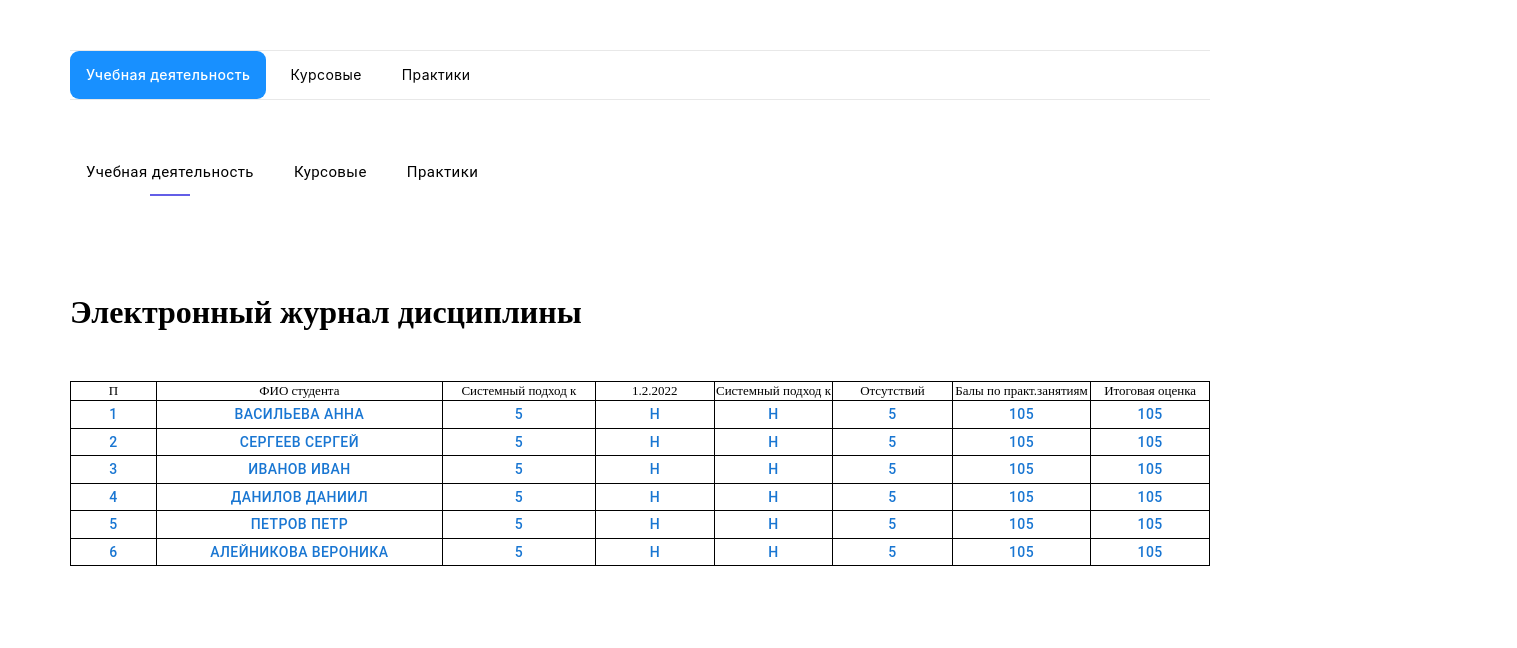
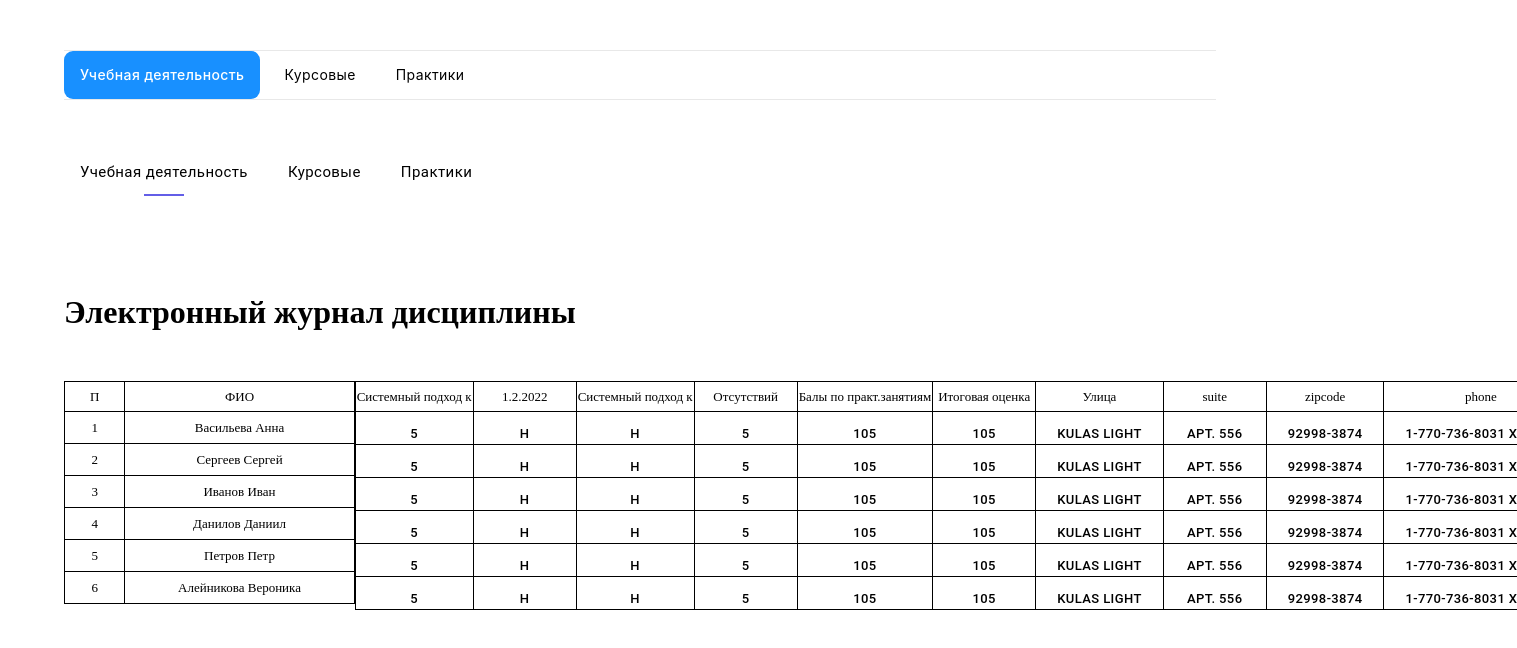
Before and after one commit to Umka1993/floatingPopup, a React (Create React App) app: page / in a window 1280 px wide. Shown: the top 648 px of the page, 1517 px wide, since content can reach past the window. Built offline with nearby package versions, Linux system fonts and the light colour scheme.

Commit message:
add horizontal scroll and shadow popup

```diff
--- a/package.json
+++ b/package.json
@@ -20,8 +20,10 @@
     "npm-sass": "^3.0.0",
     "react": "^17.0.2",
     "react-dom": "^17.0.2",
+    "react-horizontal-scrolling-menu": "^2.7.0",
     "react-redux": "^7.2.6",
     "react-scripts": "^5.0.0",
+    "react-scroll-horizontal": "^1.6.6",
     "typescript": "^4.5.5",
     "typescript-eslint": "^0.0.1-alpha.0",
     "web-vitals": "^2.1.4"
--- a/src/assets/style/main.scss
+++ b/src/assets/style/main.scss
@@ -23,7 +23,8 @@ h5 {
 .container {
   margin: 0 auto;
   width: 90%;
-  max-width: 1140px;
+  max-width: 1440px;
+
 }
 
 button {
@@ -54,15 +55,20 @@ a {
   text-decoration: none;
 }
 
-tr{
-  border: 1px solid red;
-}
 td {
   font-size: 13px;
   border: 1px solid black;
   color: black;
   text-align: center;
   width: 3%;
+  &:focus {
+    //box-shadow: 0px 0px 100vw 100vw rgba(0, 0, 0, 0.2);
+    table {
+      box-shadow: 0px 0px 100vw 100vw rgba(0, 0, 0, 0.2);
+    }
+
+  }
+
   .MuiGrid-item{
     .MuiTooltip-popper{
       width: 500px;
@@ -74,6 +80,8 @@ td {
         box-shadow: -1px 1px 8px 10px rgba(0, 0, 0, 0.25);
         margin-left: 10px;
         margin-right: 9px;
+        //box-shadow: 0px 0px 100vw 100vw rgba(0, 0, 0, 0.2);
+
       }
     }
   }
@@ -97,7 +105,8 @@ td {
     color: white;
   }
   &:nth-child(1){
-    max-width: 10px;
+    //max-width: 10px;
+    height: 30px;
     button{
       min-width: 0;
     }
@@ -110,3 +119,9 @@ td {
     width: 5%;
   }
 }
+.shadow {
+  box-shadow: 0px 0px 100vw 100vw rgba(0, 0, 0, 0.2);
+}
+.modal{
+  border: 1px solid red;
+}
--- a/src/pages/Table/TableBody/TableBody.tsx
+++ b/src/pages/Table/TableBody/TableBody.tsx
@@ -1,18 +1,14 @@
-import React from 'react';
+import React, {useEffect, useState} from 'react';
 import s from './tableBody.module.scss';
 import {TableHeader} from './TableHeader/TableHeader';
 import {useAppSelector} from '../../../core/redux/hooks/redux';
 import {TableRow} from './TableRow/TableRow';
+import {setModalOpen, setUserId} from '../../../reduxModule/users/usersDataSlice';
+import {useDispatch} from 'react-redux';
 
 export const TableBody = () => {
-  const {date} = useAppSelector((state) => state.users);
+  const {date, rowsValue, userNames, modalOpen} = useAppSelector((state) => state.users);
   const headerTable = [
-    {
-      value: 'П',
-    },
-    {
-      value: 'ФИО студента',
-    },
     {
       value: 'Системный подход к',
     },
@@ -31,12 +27,64 @@ export const TableBody = () => {
     {
       value: 'Итоговая оценка',
     },
+    {
+      value: 'Улица',
+    },
+    {
+      value: 'suite',
+    },
+    {
+      value: 'zipcode',
+    },
+    {
+      value: 'phone',
+    },
+    {
+      value: 'website',
+    },
   ];
-  const {rowsValue} =useAppSelector((state) => state.users);
+  const [selectedId, setSelectedId] = useState('');
+
+  const dispatch = useDispatch();
+
+  const setUserData = (id:string)=>{
+    dispatch(setModalOpen(id));
+    const number = id.split('');
+    dispatch(setUserId(number[0]));
+  };
+
+  useEffect( ()=>{
+    setUserData(selectedId);
+  }, [selectedId]);
 
 
   return (
     <div className={s.block}>
+      <table>
+        <div className={s.wrap}>
+          <div className={s.fixedBlock}>
+            <table>
+              <thead>
+                <tr>
+                  <td>П</td>
+                  <td>ФИО</td>
+                </tr>
+              </thead>
+              <tbody>
+                {userNames.map( (user)=>{
+                  return (
+                    <tr key={user.id}>
+                      <td>{user.id}</td>
+                      <td>{user.name}</td>
+                    </tr>
+                  );
+                })
+                }
+              </tbody>
+            </table>
+          </div>
+          <div className={`${modalOpen ? 'shadow' : ''} ${s.scrollContainer}`}>
+            {/* <HorizontalScroll>*/}
             <table>
               <thead>
                 <tr>
@@ -46,13 +94,20 @@ export const TableBody = () => {
                 </tr>
               </thead>
               <tbody>
-
                 {rowsValue.map((item)=>
-            <TableRow key={item.id} {...item}/>,
+                  <TableRow key={item.id} {...item} setSelectedId={setSelectedId}/>,
                 )}
-
               </tbody>
             </table>
+
+            {/* </HorizontalScroll>*/}
+
+          </div>
+        </div>
+
+      </table>
+
+
     </div>
   );
 };
--- a/src/pages/Table/TableBody/TableHeader/TableHeader.tsx
+++ b/src/pages/Table/TableBody/TableHeader/TableHeader.tsx
@@ -4,7 +4,7 @@ import React from 'react';
 export const TableHeader = ({value}: {value: string}) => {
   return (
     <>
-      <td>{value}</td>
+      <td >{value}</td>
     </>
 
   );
--- a/src/pages/Table/TableBody/TableRow/TableRow.tsx
+++ b/src/pages/Table/TableBody/TableRow/TableRow.tsx
@@ -1,58 +1,109 @@
 import React from 'react';
 import {IUser} from '../../../../type/type';
-import {TriggersTooltips} from '../../../../ui/Popap/Button';
-import {useDispatch} from 'react-redux';
-import {setUserId} from '../../../../reduxModule/users/usersDataSlice';
+import {TriggersTooltips} from '../../../../ui/Tooltip/Tooltip';
+import {useAppSelector} from '../../../../core/redux/hooks/redux';
 
 
-export const TableRow = ({id, noteAnalitic, note, dateValue, balls, finalGrade, name, absent}:IUser):JSX.Element => {
-  const dispatch = useDispatch();
+export const TableRow = ({id, noteAnalitic, note, dateValue, balls, finalGrade, absent,
+  street,
+  suite,
+  zipcode,
+  phone,
+  website,
+  setSelectedId,
+}:IUser):JSX.Element => {
+  const {modalOpen}= useAppSelector((state) => state.users);
 
-  const setUserData = (id:string)=>{
-    dispatch(setUserId(id));
-  };
 
   return (
     <>
       <tr>
-        <td onClick={()=>setUserData(id)}>
-          <TriggersTooltips >
-            {id}
-          </TriggersTooltips>
-        </td>
-        <td onClick={()=>setUserData(id)}>
-          <TriggersTooltips>
-            {name}
-          </TriggersTooltips>
-        </td>
-        <td onClick={()=>setUserData(id)}>
+        <td id={`${id}noteAnalitic`}
+          className={modalOpen === `${id}noteAnalitic` ? 'shadow' : undefined}
+          onClick={ ((event) => setSelectedId ? setSelectedId(event.currentTarget.id) : null)}
+        >
           <TriggersTooltips>
             {noteAnalitic}
           </TriggersTooltips>
         </td>
-        <td onClick={()=>setUserData(id)}>
+        <td id={`${id}note`}
+          className={modalOpen === `${id}note` ? 'shadow' : undefined}
+          onClick={ ((event) => setSelectedId ? setSelectedId(event.currentTarget.id) : null)}
+        >
           <TriggersTooltips>
             {note}
           </TriggersTooltips>
         </td>
-        <td onClick={()=>setUserData(id)}>
+        <td id={`${id}dateValue`}
+          className={modalOpen === `${id}dateValue` ? 'shadow' : undefined}
+          onClick={ ((event) => setSelectedId ? setSelectedId(event.currentTarget.id) : null)}
+        >
           <TriggersTooltips>
             {dateValue}
           </TriggersTooltips>
         </td>
-        <td onClick={()=>setUserData(id)}>
+        <td id={`${id}absent`}
+          className={modalOpen === `${id}absent` ? 'shadow' : undefined}
+          onClick={ ((event) => setSelectedId ? setSelectedId(event.currentTarget.id) : null)}
+        >
           <TriggersTooltips>
             {absent}
           </TriggersTooltips>
         </td>
-        <td onClick={()=>setUserData(id)}>
+        <td id={`${id}balls`}
+          className={modalOpen === `${id}balls` ? 'shadow' : undefined}
+          onClick={ ((event) => setSelectedId ? setSelectedId(event.currentTarget.id) : null)}
+        >
           <TriggersTooltips>
             {balls}
           </TriggersTooltips>
         </td>
-        <td onClick={()=>setUserData(id)}>
+        <td id={`${id}finalGrade`}
+          className={modalOpen === `${id}finalGrade` ? 'shadow' : undefined}
+          onClick={ ((event) => setSelectedId ? setSelectedId(event.currentTarget.id) : null)}
+        >
           <TriggersTooltips>
             {finalGrade}
+          </TriggersTooltips>
+        </td>
+        <td id={`${id}street`}
+          className={modalOpen === `${id}street` ? 'shadow' : undefined}
+          onClick={ ((event) => setSelectedId ? setSelectedId(event.currentTarget.id) : null)}
+        >
+          <TriggersTooltips>
+            {street}
+          </TriggersTooltips>
+        </td>
+        <td id={`${id}suite`}
+          className={modalOpen === `${id}suite` ? 'shadow' : undefined}
+          onClick={ ((event) => setSelectedId ? setSelectedId(event.currentTarget.id) : null)}
+        >
+          <TriggersTooltips>
+            {suite}
+          </TriggersTooltips>
+        </td>
+        <td id={`${id}zipcode`}
+          className={modalOpen === `${id}zipcode` ? 'shadow' : undefined}
+          onClick={ ((event) => setSelectedId ? setSelectedId(event.currentTarget.id) : null)}
+        >
+          <TriggersTooltips>
+            {zipcode}
+          </TriggersTooltips>
+        </td>
+        <td id={`${id}phone`}
+          className={modalOpen === `${id}phone` ? 'shadow' : undefined}
+          onClick={ ((event) => setSelectedId ? setSelectedId(event.currentTarget.id) : null)}
+        >
+          <TriggersTooltips>
+            {phone}
+          </TriggersTooltips>
+        </td>
+        <td id={`${id}website`}
+          className={modalOpen === `${id}website` ? 'shadow' : undefined}
+          onClick={ ((event) => setSelectedId ? setSelectedId(event.currentTarget.id) : null)}
+        >
+          <TriggersTooltips>
+            {website}
           </TriggersTooltips>
         </td>
       </tr>
--- a/src/pages/Table/TableBody/tableBody.module.scss
+++ b/src/pages/Table/TableBody/tableBody.module.scss
@@ -1,18 +1,68 @@
 .block{
   margin-top: 50px;
-  width: 100%;
   max-width: 100%;
   border-radius: 5px;
   font-weight: normal;
   border: none;
   border-collapse: collapse;
+  //.shadow{
+  //  box-shadow: 0px 0px 100vw 100vw rgba(0, 0, 0, 0.2);
+  //}
   table{
     border-radius: 5px;
     font-weight: normal;
     border: none;
     border-collapse: collapse;
     width: 100%;
-    max-width: 100%;
+
+    .wrap {
+      display: flex;
+      align-items: stretch;
+      padding-bottom: 10px;
+
+
+      .fixedBlock{
+        flex: 10%;
+        table{
+          min-height: calc(100% - 6px);
+          td{
+            height: 30px;
+          }
+        }
+      }
+      .scrollContainer{
+        overflow-x: auto;
+        white-space: nowrap;
+        width: 80%;
+
+
+        &::-webkit-scrollbar {
+          width: 0;
+          height: 6px;
+        }
+        &::-webkit-scrollbar-thumb {
+          border-radius: 10px;
+          background-color: #18aaaa;
+          padding: 10px;
+        }
+        &::-webkit-scrollbar-track {
+          border-radius: 10px;
+          background-color: #f9f9fd;
+        }
+        &::-webkit-scrollbar-track {
+          border-radius: 40px;
+        }
+        table{
+          td {
+            min-width: 100px;
+          }
+        }
+      }
+    }
+
+
+
+
   }
 
 }
--- a/src/reduxModule/users/usersDataSlice.ts
+++ b/src/reduxModule/users/usersDataSlice.ts
@@ -1,65 +1,158 @@
 import {createSlice} from '@reduxjs/toolkit';
 
 const initialState ={
-  rowsValue: [
+  modalOpen: '',
+  userNames: [
     {
       id: '1',
       name: 'Васильева Анна',
+    },
+    {
+      id: '2',
+      name: 'Сергеев Сергей',
+    },
+    {
+      id: '3',
+      name: 'Иванов Иван',
+    },
+    {
+      id: '4',
+      name: 'Данилов Даниил',
+    },
+    {
+      id: '5',
+      name: 'Петров Петр',
+    },
+    {
+      id: '6',
+      name: 'Алейникова Вероника',
+    },
+  ],
+  rowsValue: [
+    {
+
+      id: '1',
       note: 'H',
       dateValue: 'H',
       noteAnalitic: '5',
       absent: '5',
       balls: '105',
       finalGrade: '105',
+      year: '25',
+      city: 'Moskow',
+      color: 'black',
+      size: 'L',
+      address: 'Street',
+      street: 'Kulas Light',
+      suite: 'Apt. 556',
+      zipcode: '92998-3874',
+      phone: '1-770-736-8031 x56442',
+      website: 'hildegard.org',
+
     },
     {
+
       id: '2',
-      name: 'Сергеев Сергей',
       note: 'H',
       dateValue: 'H',
       noteAnalitic: '5',
       absent: '5',
       balls: '105',
       finalGrade: '105',
+      year: '25',
+      city: 'Moskow',
+      color: 'black',
+      size: 'L',
+      address: 'Street',
+      street: 'Kulas Light',
+      suite: 'Apt. 556',
+      zipcode: '92998-3874',
+      phone: '1-770-736-8031 x56442',
+      website: 'hildegard.org',
+
     }, {
+
       id: '3',
-      name: 'Иванов Иван',
       note: 'H',
       dateValue: 'H',
       noteAnalitic: '5',
       absent: '5',
       balls: '105',
       finalGrade: '105',
+      year: '25',
+      city: 'Moskow',
+      color: 'black',
+      size: 'L',
+      address: 'Street',
+      street: 'Kulas Light',
+      suite: 'Apt. 556',
+      zipcode: '92998-3874',
+      phone: '1-770-736-8031 x56442',
+      website: 'hildegard.org',
+
     },
     {
+
       id: '4',
-      name: 'Данилов Даниил',
       note: 'H',
       dateValue: 'H',
       noteAnalitic: '5',
       absent: '5',
       balls: '105',
       finalGrade: '105',
+      year: '25',
+      city: 'Moskow',
+      color: 'black',
+      size: 'L',
+      address: 'Street',
+      street: 'Kulas Light',
+      suite: 'Apt. 556',
+      zipcode: '92998-3874',
+      phone: '1-770-736-8031 x56442',
+      website: 'hildegard.org',
+
     },
     {
+
       id: '5',
-      name: 'Петров Петр',
       note: 'H',
       dateValue: 'H',
       noteAnalitic: '5',
       absent: '5',
       balls: '105',
       finalGrade: '105',
+      year: '25',
+      city: 'Moskow',
+      color: 'black',
+      size: 'L',
+      address: 'Street',
+      street: 'Kulas Light',
+      suite: 'Apt. 556',
+      zipcode: '92998-3874',
+      phone: '1-770-736-8031 x56442',
+      website: 'hildegard.org',
+
     },
     {
+
       id: '6',
-      name: 'Алейникова Вероника',
       note: 'H',
       dateValue: 'H',
       noteAnalitic: '5',
       absent: '5',
       balls: '105',
       finalGrade: '105',
+      year: '25',
+      city: 'Moskow',
+      color: 'black',
+      size: 'L',
+      address: 'Street',
+      street: 'Kulas Light',
+      suite: 'Apt. 556',
+      zipcode: '92998-3874',
+      phone: '1-770-736-8031 x56442',
+      website: 'hildegard.org',
+
     },
   ],
   userId: '',
@@ -74,10 +167,14 @@ const UsersSlice = createSlice({
     setUserId(state, {payload}) {
       state.userId = payload;
     },
+    setModalOpen(state, {payload}) {
+      state.modalOpen = payload;
+    },
   },
 });
 
 export const userSlice = UsersSlice.reducer;
 export const {
   setUserId,
+  setModalOpen,
 } = UsersSlice.actions;
--- a/src/ui/Lauout/Layout.tsx
+++ b/src/ui/Lauout/Layout.tsx
@@ -2,7 +2,7 @@ import React, {ReactNode} from 'react';
 
 export const Layout = ({children}:{children: ReactNode}) => {
   return (
-    <div className='container' >
+    <div className='container'>
       {children}
     </div>
   );
--- a/src/ui/Popap/Popup.tsx
+++ b/src/ui/Popap/Popup.tsx
@@ -3,15 +3,17 @@ import s from './popup.module.scss';
 import {useAppSelector} from '../../core/redux/hooks/redux';
 import {IUser} from '../../type/type';
 
-export const Popup = () => {
-  const {rowsValue, userId, date} =useAppSelector((state) => state.users);
+export const Popup = ({handleTooltipClose}:{handleTooltipClose:()=>void}) => {
+  const {rowsValue, userId, date, userNames} =useAppSelector((state) => state.users);
   const [user, setUser] = useState<IUser>();
-
+  const [userName, setUserName] = useState<string>();
 
   useEffect( ()=>{
-    if (rowsValue && userId) {
-      const selectedUser = rowsValue.find((i)=>i.id===`${userId}`);
-      setUser(selectedUser);
+    if (rowsValue && userId && userNames) {
+      const selectedData = rowsValue.find((i)=>i.id===`${userId}`);
+      const selectedUserName = userNames.find((i)=>i.id===`${userId}`);
+      setUser(selectedData);
+      setUserName(selectedUserName?.name);
     }
   }, [userId]);
   return (
@@ -19,7 +21,7 @@ export const Popup = () => {
       <h2>Поставить Отметку</h2>
       <div className={s.row}>
         <p >Студент</p>
-        <p >{user?.name}</p>
+        <p >{userName}</p>
       </div>
       <div className={s.row}>
         <p >Дата</p>
@@ -33,7 +35,7 @@ export const Popup = () => {
       <input type="text" value={user?.absent}
       />
 
-      <button>Поставить отметку</button>
+      <button onClick={()=>handleTooltipClose}>Поставить отметку</button>
 
     </div>
   );
--- a/src/ui/Popap/Button.tsx
+++ b/src/ui/Tooltip/Tooltip.tsx
@@ -1,28 +1,31 @@
 import * as React from 'react';
-import {ReactNode} from 'react';
+import {ReactNode, useState} from 'react';
 import Grid from '@mui/material/Grid';
+import ClickAwayListener from '@mui/material/ClickAwayListener';
+import {Popup} from '../Popap/Popup';
+import Tooltip from '@mui/material/Tooltip';
 import Button from '@mui/material/Button';
-import ClickAwayListener from '@mui/material/ClickAwayListener';
-import {Popup} from './Popup';
-import Tooltip from '@mui/material/Tooltip';
 
 
 export const TriggersTooltips = ({children}:{children:ReactNode})=>{
-  const [open, setOpen] = React.useState(false);
+  const [open, setOpen] = useState(false);
+
   const handleTooltipClose = () => {
     setOpen(false);
   };
-
   const handleTooltipOpen = () => {
     setOpen(true);
   };
 
+
   return (
-    <div>
+    <div >
       <Grid container justifyContent="center">
         <Grid item>
-          <ClickAwayListener onClickAway={handleTooltipClose}>
-            <div>
+          <ClickAwayListener
+            onClickAway={handleTooltipClose}
+          >
+            <div >
               <Tooltip
                 PopperProps={{
                   disablePortal: true,
@@ -38,14 +41,14 @@ export const TriggersTooltips = ({children}:{children:ReactNode})=>{
                   arrow: 'arrow',
                 }}
                 arrow
-                title={
-                  <React.Fragment>
-                    <Popup/>
-                  </React.Fragment>
-                }
+                title={<React.Fragment >
+                  <Popup handleTooltipClose={handleTooltipClose}/>
+                </React.Fragment>}
               >
                 <Button onClick={handleTooltipOpen}>
-                  {children}
+                  <td tabIndex={1}>
+                    {children}
+                  </td>
                 </Button>
               </Tooltip>
             </div>
```
Also changed, not shown: src/type/type.ts (+6 -1 lines), src/pages/Table/TableBody/TableRow/tableRow.module.scss (added), 1 other file (tests, documents, lock files or other folders). Lines whose indentation alone changed are shown as unchanged.
